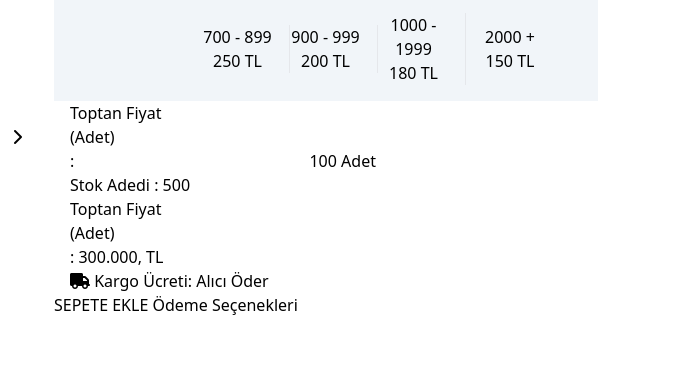
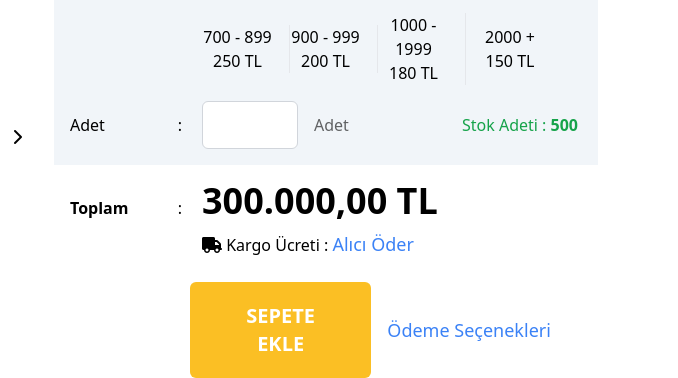
Before and after one commit to CavdarEsra/product-detail-task, a plain HTML site: page index.html in a window 1280 px wide. Shown: the part 523-901 px from the top of the page, 602-1280 px from the left. Before the commit the page ends 840 px from the top, so only its background shows below. Drawn offline with nearby package versions, Linux system fonts and the light colour scheme.

Commit message:
tasarım tamamlandı

```diff
--- a/index.html
+++ b/index.html
@@ -92,23 +92,26 @@
                     <button class="w-1/6 pr-4 border-r price-button">1000 - 1999 <br> 180 TL</button>
                     <button class="w-1/6 price-button">2000 + <br> 150 TL</button>
                 </div>
+
+                <div class="stock mt-4 flex items-baseline">
+                    <p class="w-1/6 text-start">Adet</p>
+                    <span class="w-1/12 self-baseline text-center">:</span>
+                    <input type="text" class=" text-center w-24 h-12 outline-none p-4 border border-gray-300 rounded-md">
+                    <span class="ml-4 opacity-60">Adet</span>
+                    <p class="ml-auto mr-5 text-green-600">Stok Adeti : <b>500</b></p>
+                </div>
             </div>
-        <div class="stock pl-4">
-            <p>Toptan Fiyat <br>(Adet)</p>
-            <span>:</span>
-            <input type="text">100
-            <span>Adet</span>
-            <p>Stok Adedi : <span>500</span></p>
-        </div>
-        <div class="total-price pl-4">
-            <p>Toptan Fiyat <br>(Adet)</p>
-            <span>:</span>
-            <span>300.000, TL <br>
-                <i class="fa-solid fa-truck"></i> <span>Kargo Ücreti: <span>Alıcı Öder</span></span>
-            </span>
-        </div>
-        <div class="add-basket">
-            <button>SEPETE EKLE</button> <a>Ödeme Seçenekleri</a>
+            <div class="total-price pl-4 mt-4 flex items-baseline">
+                <p class="w-1/6 text-start font-bold">Toplam</p>
+                <span class="w-1/12 self-baseline text-center">:</span>
+                <div> <span class="font-bold text-4xl"> 300.000,00 TL </span><br>
+                    <i class="fa-solid fa-truck mt-4"></i> <span>Kargo Ücreti : <span class="text-blue-500 text-lg">Alıcı Öder</span></span>
+                </div>
+            </div>
+
+        <div class="add-basket flex items-center mt-6">
+            <div class="w-1/4"></div>
+            <button class="add-button w-1/3 px-8 py-5 mr-4 bg-amber-400 text-white text-xl font-bold rounded-md">SEPETE EKLE</button> <a class="text-blue-500 text-lg">Ödeme Seçenekleri</a>
         </div>
     </div>
     </div>
```
